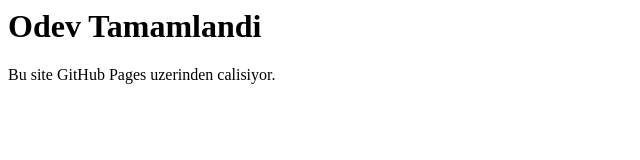
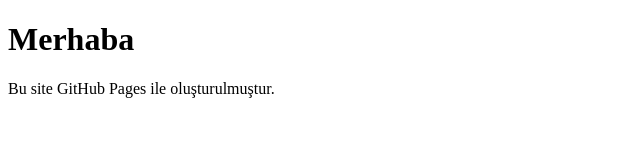
Before and after one commit to tarikyzco/tarikyzco.github.io, a plain HTML site: page index.html in a window 1280 px wide. Shown: the whole page, without its empty margins (0-640 px from the left). Drawn offline with Linux system fonts and the light colour scheme.

Commit message:
Update index.html

```diff
--- a/index.html
+++ b/index.html
@@ -1,2 +1,10 @@
-<h1>Odev Tamamlandi</h1>
-<p>Bu site GitHub Pages uzerinden calisiyor.</p>
+<!DOCTYPE html>
+<html>
+<head>
+    <title>Benim Web Sitem</title>
+</head>
+<body>
+    <h1>Merhaba</h1>
+    <p>Bu site GitHub Pages ile oluşturulmuştur.</p>
+</body>
+</html>
```
